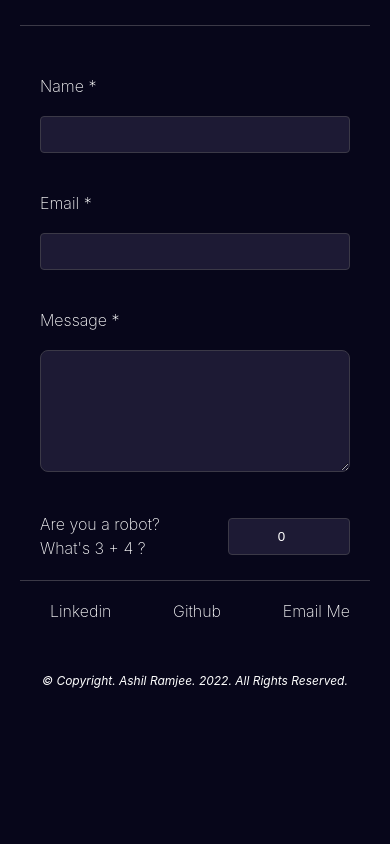
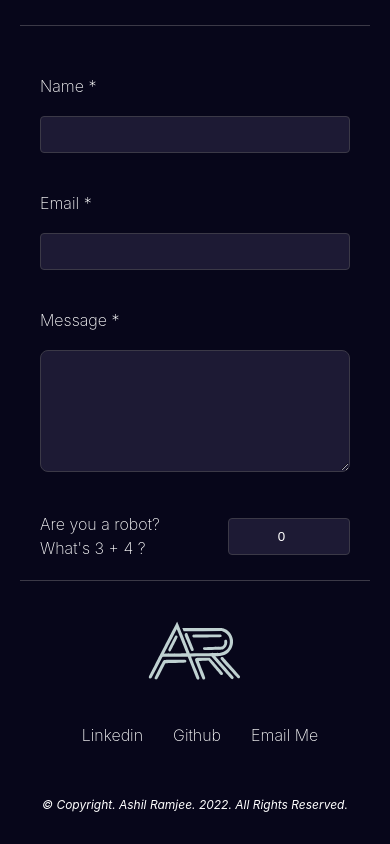
Before and after one commit to ashilr11/ashilr11.github.io, a React (Create React App) app: page / in a window 390 px wide. Shown: the part 3994-4838 px from the top of the page. Before the commit the page ends 4714 px from the top, so only its background shows below. Built offline with nearby package versions, Linux system fonts and the light colour scheme.

Commit message:
Added personal logo

```diff
--- a/src/assets/svg/Logo.tsx
+++ b/src/assets/svg/Logo.tsx
@@ -17,7 +17,7 @@ export default function Logo({ className = "" }: Props) {
     >
       <g
         transform="translate(0.000000,421.000000) scale(0.100000,-0.100000)"
-        fill="#000000"
+        fill="#bfd1d1"
         stroke="none"
       >
         <path
--- a/src/components/contact/Contact.module.css
+++ b/src/components/contact/Contact.module.css
@@ -35,6 +35,7 @@
     border-right: 1px solid rgb(59, 57, 71);
     display: flex;
     flex-direction: column;
+    align-items: center;
     gap: 20px;
 }
 
@@ -146,6 +147,26 @@
     text-align: center;
 }
 
+.logo {
+    width: 200px;
+    height: 200px;
+}
+
+.linksContainer {
+    display: flex;
+    flex-direction: row;
+    align-items: center;
+    justify-content: space-between;
+    gap: 20px;
+}
+
+@media (max-width: 900px) {
+    .logo {
+        width: 100px;
+        height: 100px;
+    }
+}
+
 @media (max-width: 768px) {
     .root{
         height: 100%;
@@ -159,7 +180,7 @@
         grid-row: 2;
         border-right: none;
         border-top: 1px solid rgb(59, 57, 71);
-        flex-direction: row;
+        flex-direction: column;
         align-items: center;
         justify-content: space-between;
     }
@@ -172,4 +193,9 @@
     .content {
         padding: 20px;
     }
+
+    .logo {
+        width: 100px;
+        height: 100px;
+    }
 }
--- a/src/components/contact/Contact.tsx
+++ b/src/components/contact/Contact.tsx
@@ -1,6 +1,7 @@
 import React from "react";
 import styles from "./Contact.module.css";
 import emailjs from "@emailjs/browser";
+import Logo from "../../assets/svg/Logo";
 
 const Contact = () => {
   const form = React.useRef() as any;
@@ -43,6 +44,10 @@ const Contact = () => {
 
         <div className={styles.info}>
           <div className={styles.leftColumn}>
+            <div>
+              <Logo className={styles.logo} />
+            </div>
+            <div className={styles.linksContainer}>
               <a
                 className={styles.links}
                 href="https://www.linkedin.com/in/ashil-ramjee"
@@ -62,6 +67,7 @@ const Contact = () => {
               <a className={styles.links} href="mailto:ashilr11@gmail.com">
                 Email Me
               </a>
+            </div>
           </div>
           <div className={styles.rightColumn}>
             <form ref={form} onSubmit={onSubmit}>
--- a/src/components/menubar/MenubarMobile.jsx
+++ b/src/components/menubar/MenubarMobile.jsx
@@ -1,6 +1,7 @@
 import React, { useState } from "react";
 import styles from "./MenubarMobile.module.css";
 import MenuButton from "../../assets/svg/MenuButton";
+import Logo from "../../assets/svg/Logo";
 
 const MenubarMobile = () => {
   const [currentNav, setCurrentNav] = useState("#home");
@@ -19,6 +20,7 @@ const MenubarMobile = () => {
   if (navOpen) {
     return (
       <nav className={`${styles.navi} ${styles.navOpen}`} onClick={toggleNav}>
+        <Logo className={styles.logo}></Logo>
         <a
           href="#home"
           onClick={() => setCurrentNav("#home")}
--- a/src/components/menubar/MenubarMobile.module.css
+++ b/src/components/menubar/MenubarMobile.module.css
@@ -19,7 +19,7 @@
     justify-content: center;
     background-color: #07061a;
     top: 0px;
-    gap: 50px;
+    gap: 30px;
   }
 
   .navi a {
@@ -45,6 +45,11 @@
   .menuButton {
     fill: white;
   }
+
+  .logo {
+    height: 75px;
+    width: 75px;
+  }
 }
 
 @media (max-height: 500px) {
@@ -60,6 +65,6 @@
     justify-content: center;
     background-color: #07061a;
     top: 0px;
-    gap: 20px;
+    gap: 15px;
   }
 }
```
Lines whose indentation alone changed are shown as unchanged.
